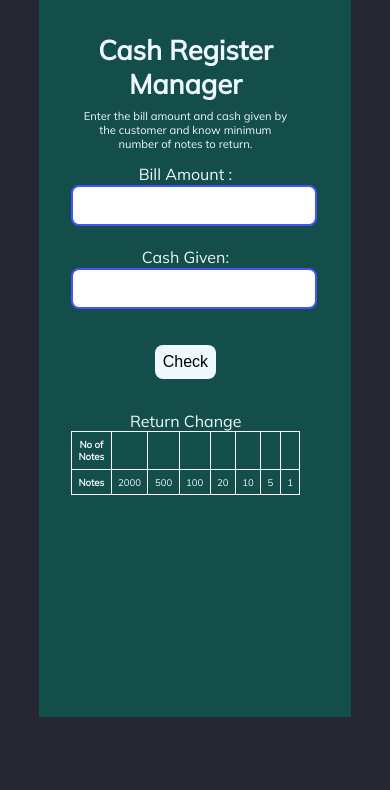
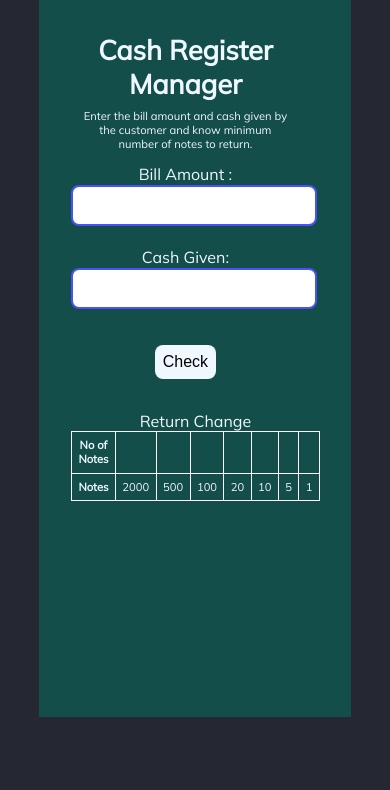
Before and after one commit to Deepankar1599/cash-register, a plain HTML site: page index.html in a window 390 px wide. Shown: the top 790 px of the page. Drawn offline with Linux system fonts and the light colour scheme.

Commit message:
update table css

```diff
--- a/style.css
+++ b/style.css
@@ -93,7 +93,7 @@ button:hover{
     display: table;
     margin-bottom: 3rem;
    border-collapse: collapse;
-    width: 60%;
+   width: 100%;
     margin: auto;
 
 
@@ -102,7 +102,7 @@ button:hover{
   }
   tbody {
     display: table-row-group;
-    width: 50%;
+    /* width: 60%; */
     vertical-align: middle;
     border-color: inherit;
 }
@@ -176,13 +176,16 @@ footer p{
   table{
     display: table;
     margin: auto;
+    /* left: auto; */
+    /* position: sticky; */
     margin-top: 2rem;
+
 
 
 
   }
   table td,th{
-    font-size: 0.6rem;
+    font-size: 0.7rem;
     margin: auto;
     justify-content: center;
   }
```
Also changed, not shown: index.html (+1 -1 lines).
